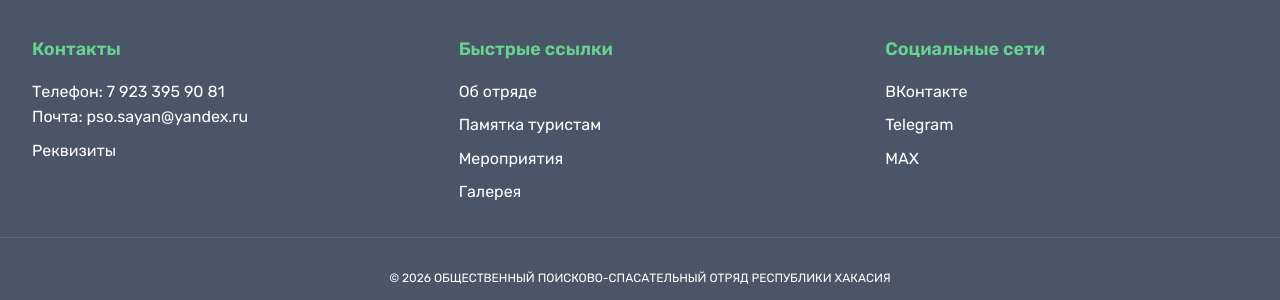
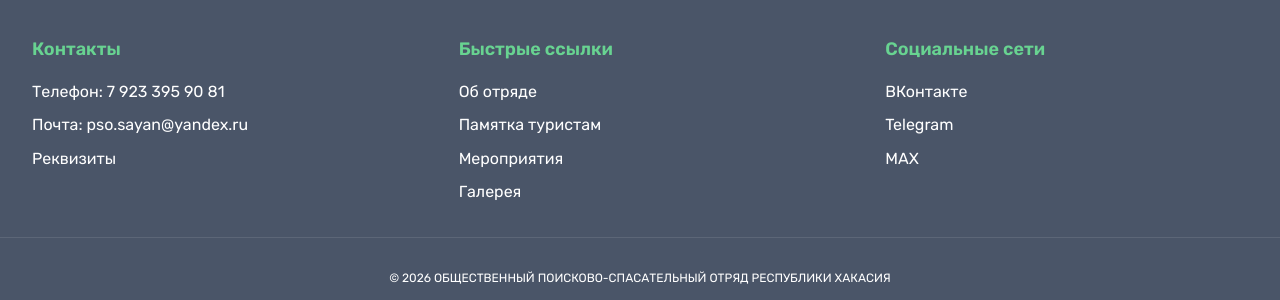
Before and after one commit to anton-g-kulikov/pso19, a Jekyll site: the page built from index.md, in a window 1280 px wide. Shown: the part 1619-1919 px from the top of the page. Built offline with Jekyll 4.4.1, drawn with Linux system fonts in a browser that asks for light colours.

Commit message:
Fix spacing between footer contact rows

```diff
--- a/_includes/footer.html
+++ b/_includes/footer.html
@@ -4,13 +4,9 @@
       <h3 class="text-accent-green text-lg font-semibold mb-4">Контакты</h3>
       <ul class="space-y-2">
         <li>Телефон: 7 923 395 90 81</li>
-      </ul>
-      <ul class="space-y-2">
         <li>
           Почта: <a href="mailto:pso.sayan@yandex.ru">pso.sayan@yandex.ru</a>
         </li>
-      </ul>
-      <ul class="space-y-2 mt-2">
         <li>
           <a href="{{ '/contact/requisites/' | relative_url }}" class="hover:text-accent-green transition-colors duration-200">Реквизиты</a>
         </li>
```
